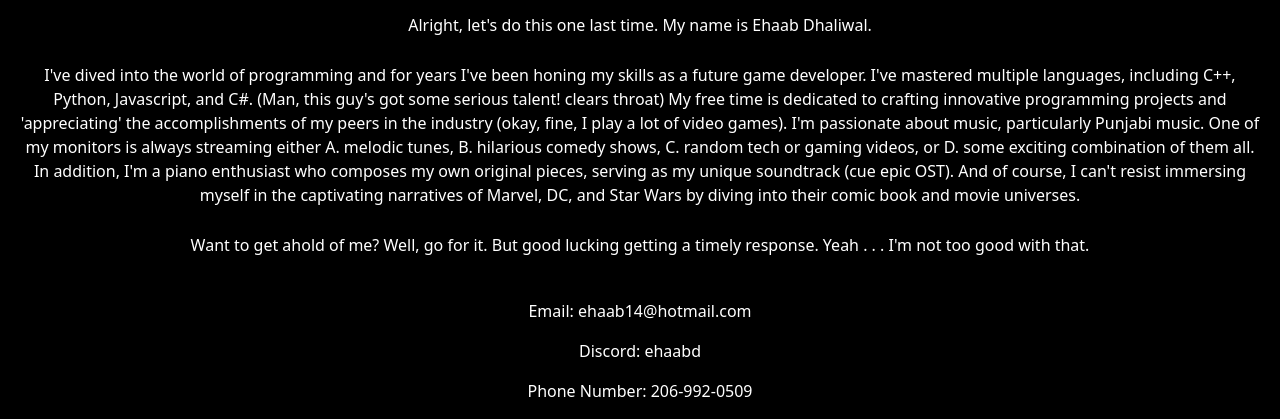
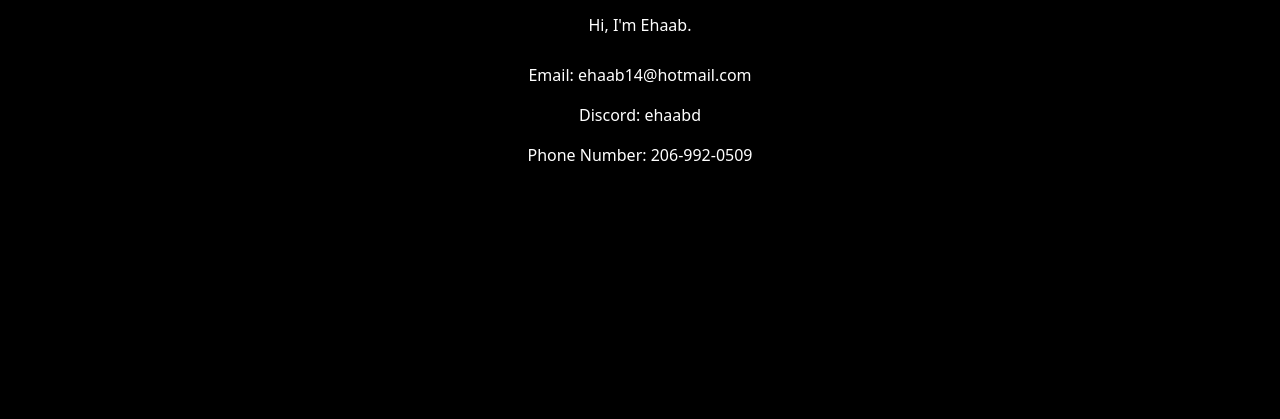
Before and after one commit to ehaabd/ehaabd.github.io, a plain HTML site: page about.html in a window 1280 px wide. Shown: the part 392-811 px from the top of the page. Drawn offline with Linux system fonts and the light colour scheme; a web font is replaced by a local one.

Commit message:
Update about.html

```diff
--- a/about.html
+++ b/about.html
@@ -21,11 +21,7 @@
         <span style="display:block; height: 25;"></span>
         <h1 style="color:white" class="center">Ehaab Dhaliwal</h1>
         <span style="display:block; height: 10"></span>
-        <p class="aboutdesc" style="color:white">Alright, let's do this one last time. My name is Ehaab Dhaliwal.</p>
-        <span style="display:block; height: 10"></span>
-        <p class="aboutdesc" style="color:white">I've dived into the world of programming and for years I've been honing my skills as a future game developer. I've mastered multiple languages, including C++, Python, Javascript, and C#. (Man, this guy's got some serious talent! clears throat) My free time is dedicated to crafting innovative programming projects and 'appreciating' the accomplishments of my peers in the industry (okay, fine, I play a lot of video games). I'm passionate about music, particularly Punjabi music. One of my monitors is always streaming either A. melodic tunes, B. hilarious comedy shows, C. random tech or gaming videos, or D. some exciting combination of them all. In addition, I'm a piano enthusiast who composes my own original pieces, serving as my unique soundtrack (cue epic OST). And of course, I can't resist immersing myself in the captivating narratives of Marvel, DC, and Star Wars by diving into their comic book and movie universes.</p>
-        <span style="display:block; height: 10"></span>
-        <p class="aboutdesc" style="color:white">Want to get ahold of me? Well, go for it. But good lucking getting a timely response. Yeah . . . I'm not too good with that.<p>
+        <p class="aboutdesc" style="color:white">Hi, I'm Ehaab.</p>
         <span style="display:block; height: 10"></span>
         <p class="aboutdesc" style="color:white">Email: ehaab14@hotmail.com</p>
         <p class="aboutdesc" style="color:white">Discord: ehaabd</p>
```
